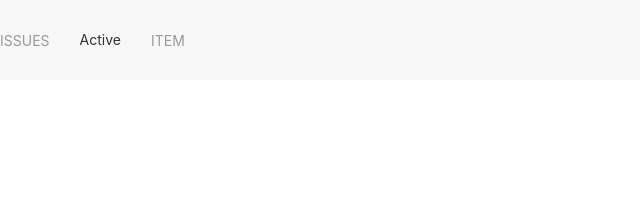
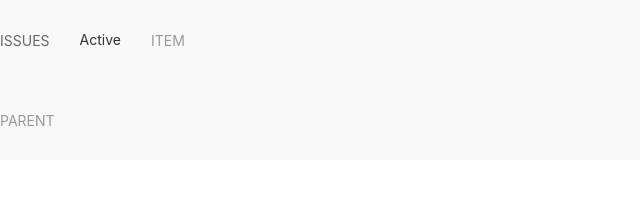
Before and after one commit to briandk/grace-shopper-briandk, a React (Create React App) app: page / in a window 1280 px wide. Shown: the top 210 px of the page, without its empty margins (0-640 px from the left). Built offline with nearby package versions, Linux system fonts and the light colour scheme.

Commit message:
Break navbar into sub-components
for the right navbar and the left navbar

```diff
--- a/package.json
+++ b/package.json
@@ -31,6 +31,7 @@
     "not op_mini all"
   ],
   "devDependencies": {
+    "@types/uikit": "2.27.6",
     "husky": "1.3.1",
     "lint-staged": "8.1.1",
     "prettier": "1.16.1",
--- /dev/null
+++ b/src/components/navbar-left.tsx
@@ -0,0 +1,25 @@
+import React from "react";
+import "uikit/dist/css/uikit.css";
+import "uikit/dist/js/uikit.js";
+
+export const NavbarLeft = () => {
+  return (
+    <div className="uk-navbar-left">
+      <ul className="uk-navbar-nav">
+        <li>
+          <a className="uk-navbar-item uk-logo" href="#">
+            Issues
+          </a>
+        </li>
+        <li className="uk-active">
+          <a href="#">
+            <span className="uk-icon">Active</span>
+          </a>
+        </li>
+        <li>
+          <a href="#">Item</a>
+        </li>
+      </ul>
+    </div>
+  );
+};
--- /dev/null
+++ b/src/components/navbar-right.tsx
@@ -0,0 +1,15 @@
+import React from "react";
+import "uikit/dist/css/uikit.css";
+import "uikit/dist/js/uikit.js";
+
+export const NavbarRight = () => {
+  return (
+    <div className="uk-navbar-right">
+      <ul className="uk-navbar-nav">
+        <li>
+          <a href="#">Parent</a>
+        </li>
+      </ul>
+    </div>
+  );
+};
--- a/src/components/navbar.tsx
+++ b/src/components/navbar.tsx
@@ -1,27 +1,14 @@
 import React from "react";
 import "uikit/dist/css/uikit.css";
 import "uikit/dist/js/uikit.js";
+import { NavbarLeft } from "./navbar-left";
+import { NavbarRight } from "./navbar-right";
 
 export const Navbar = () => {
   return (
     <nav className="uk-navbar-container" uk-navbar>
-      <div className="uk-navbar-left">
-        <ul className="uk-navbar-nav">
-          <li>
-            <a className="uk-navbar-item uk-logo" href="#">
-              Issues
-            </a>
-          </li>
-          <li className="uk-active">
-            <a href="#">
-              <span className="uk-icon">Active</span>
-            </a>
-          </li>
-          <li>
-            <a href="#">Item</a>
-          </li>
-        </ul>
-      </div>
+      <NavbarLeft />
+      <NavbarRight />
     </nav>
   );
 };
```
Also changed, not shown: 1 other file (tests, documents, lock files or other folders).
